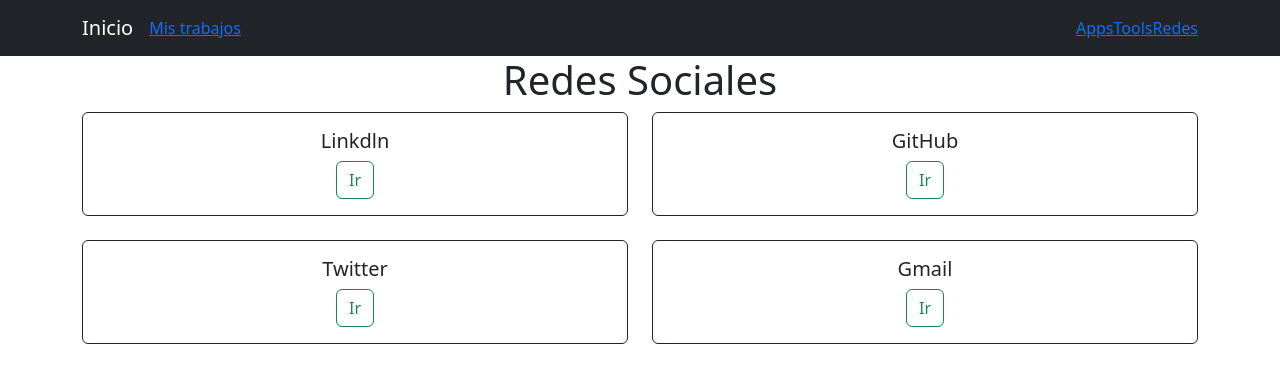
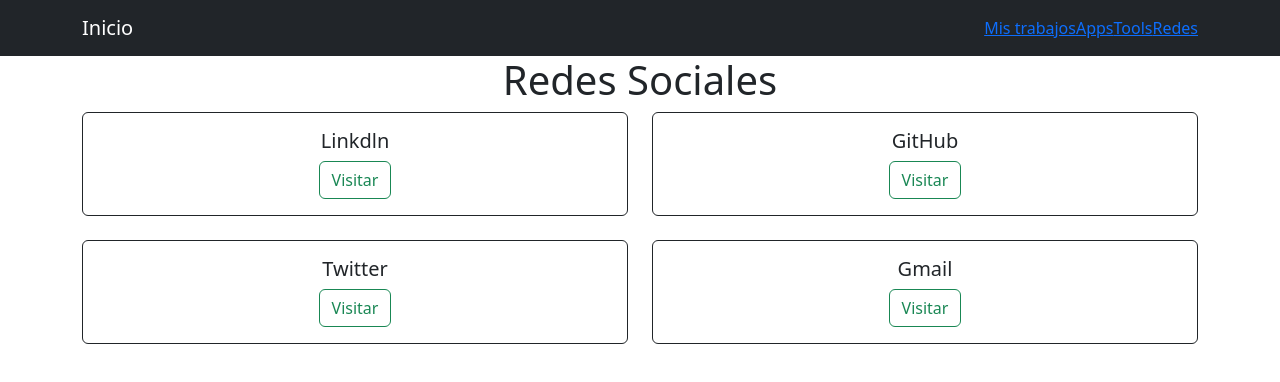
Before and after one commit to ShindouAstrea/My-personal-web-page, a React (Create React App) app: page /SocialNetworks in a window 1280 px wide. Shown: the top 382 px of the page. Built offline with nearby package versions, Linux system fonts and the light colour scheme.

Commit message:
Borrado de warnings

```diff
--- a/src/components/NavBarComponent.js
+++ b/src/components/NavBarComponent.js
@@ -11,27 +11,28 @@
         <Navbar.Toggle aria-controls="responsive-navbar-nav" />
         <Navbar.Collapse id="responsive-navbar-nav">
           <Nav className="me-auto">
-          <Nav.Item >
+
+          </Nav>
+          <Nav>
+            <Nav.Item className='mr-5'>
                 <Link to ="/Jobs">
                 Mis trabajos
                 </Link>
 
             </Nav.Item>
-          </Nav>
-          <Nav>
-          <Nav.Item >
+          <Nav.Item className='mr-5'>
                 <Link to ="/Apps">
                 Apps
                 </Link>
 
             </Nav.Item>
-            <Nav.Item >
+            <Nav.Item className='mr-5'>
                 <Link to ="/DevTools">
                 Tools
                 </Link>
 
             </Nav.Item>
-            <Nav.Item >
+            <Nav.Item className='mr-5'>
                 <Link to ="/SocialNetworks">
                 Redes
                 </Link>
--- a/src/components/SocialNetworksCard.js
+++ b/src/components/SocialNetworksCard.js
@@ -12,7 +12,7 @@
                <Card border="dark">
                         <Card.Body>
                             <Card.Title>{item.name}</Card.Title>
-                            <Button variant="outline-success" href={item.url}>Ir</Button>
+                            <Button variant="outline-success" href={item.url}>Visitar </Button>
                         </Card.Body>
                 </Card>
               </Col>
--- a/src/data/social.json
+++ b/src/data/social.json
@@ -17,7 +17,7 @@
     {
         "id":"4",
         "name":"Gmail",
-        "url":"jose.silva.a@mail.pucv.cl"
+        "url":"mailto:jose.silva.a@mail.pucv.cl"
     }
 
 ]
```
